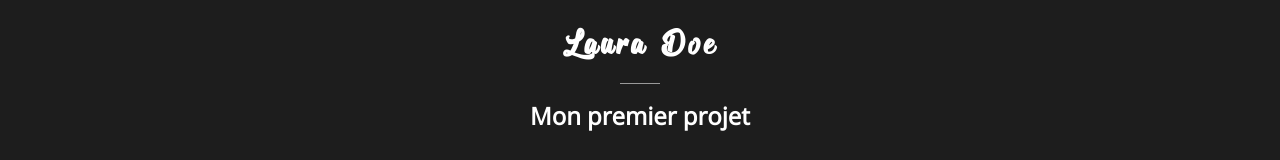
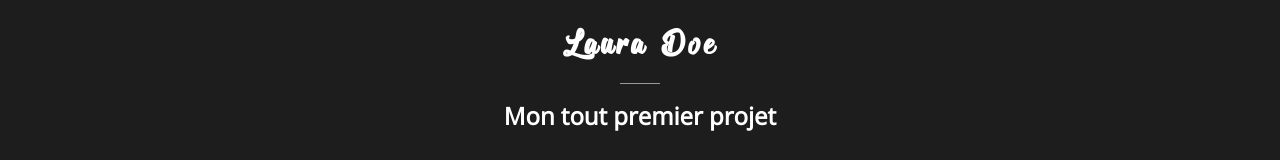
Before and after one commit to Antares-8/formation-html.NET2, a plain HTML site: page firstproject.html in a window 1280 px wide. Shown: the top 160 px of the page. Drawn offline with nearby package versions, Linux system fonts and the light colour scheme.

Commit message:
modif test

```diff
--- a/firstproject.html
+++ b/firstproject.html
@@ -16,7 +16,7 @@
         <header>
             <h1>Laura Doe</h1>
             <span class="separator"></span>
-            <h2>Mon premier projet</h2>
+            <h2>Mon  tout premier projet</h2>
             <img src="pictures\logo.png" alt="logo" id='logo'>
 
         </header>
```
